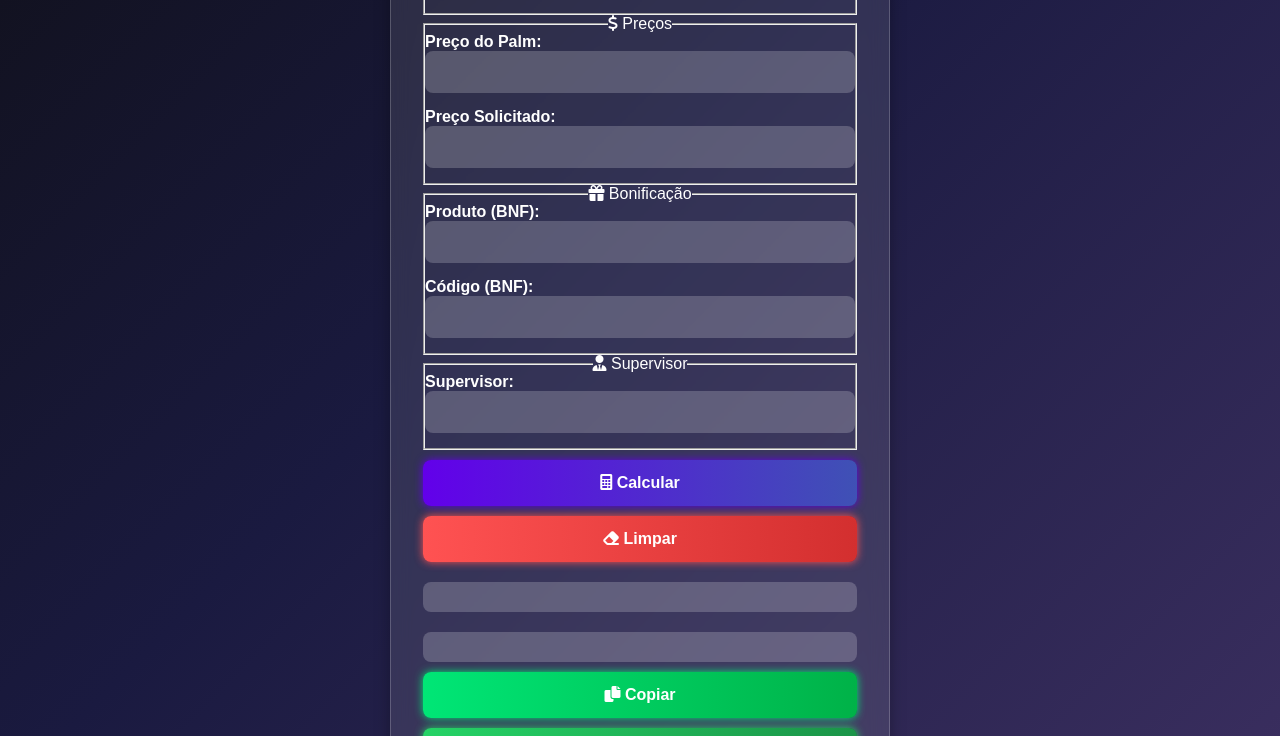
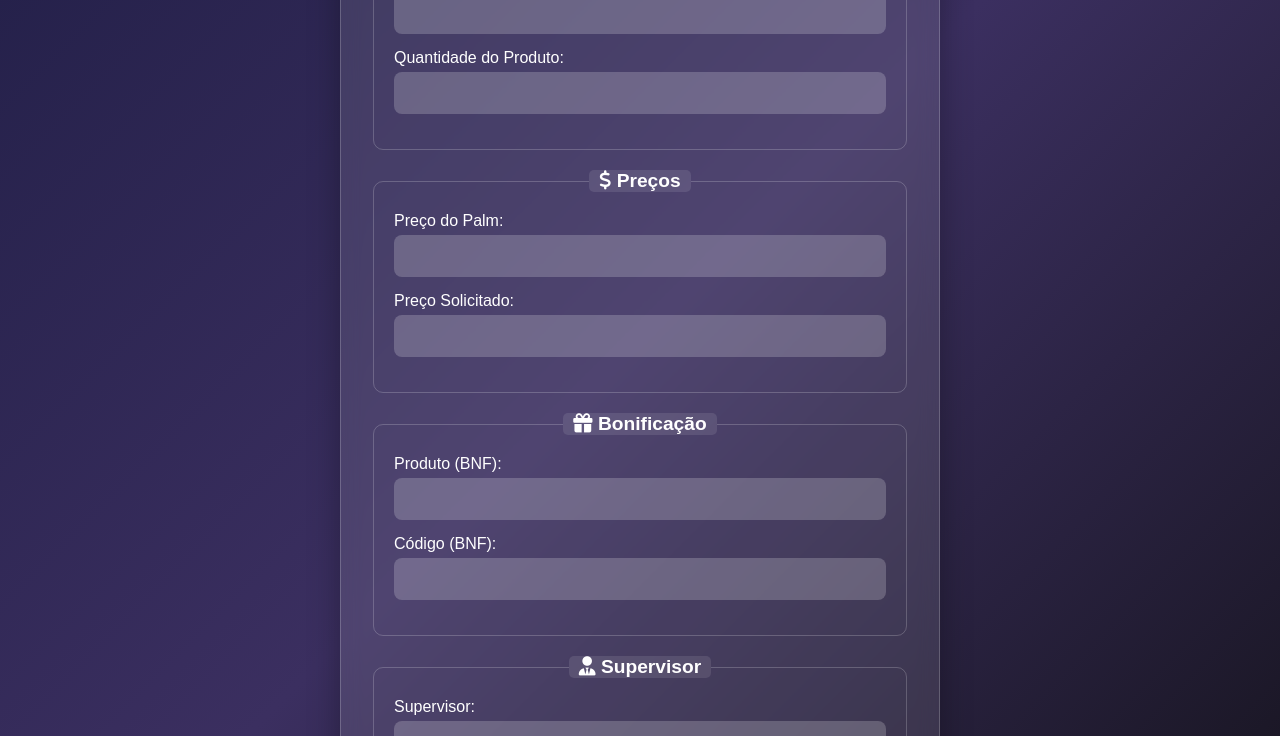
Before and after one commit to RobervalSantiago/meusite, a plain HTML site: page index.html in a window 1280 px wide. Shown: the part 510-1246 px from the top of the page. Drawn offline with Linux system fonts and the light colour scheme.

Commit message:
styles.css

```diff
--- a/styles.css
+++ b/styles.css
@@ -6,9 +6,9 @@
     font-family: 'Poppins', sans-serif;
 }
 
-/* Fundo com gradiente neon */
+/* Fundo com gradiente moderno */
 body {
-    background: linear-gradient(135deg, #0d0d0d, #1a1a40, #3b2f60);
+    background: linear-gradient(135deg, #1a1a40, #3b2f60, #0d0d0d);
     display: flex;
     justify-content: center;
     align-items: center;
@@ -21,9 +21,9 @@ body {
     background: rgba(255, 255, 255, 0.1);
     padding: 2rem;
     border-radius: 15px;
-    box-shadow: 0 8px 16px rgba(0, 0, 0, 0.3);
-    max-width: 500px;
-    width: 90%;
+    box-shadow: 0 8px 32px rgba(0, 0, 0, 0.3);
+    max-width: 600px;
+    width: 100%;
     text-align: center;
     backdrop-filter: blur(10px);
     border: 1px solid rgba(255, 255, 255, 0.2);
@@ -32,21 +32,44 @@ body {
 
 /* Título */
 h1 {
-    font-size: 1.8rem;
+    font-size: 2rem;
     color: #fff;
     margin-bottom: 1.5rem;
+    font-weight: 600;
+}
+
+h1 i {
+    margin-right: 10px;
 }
 
 /* Estilização do Formulário */
+fieldset {
+    border: 1px solid rgba(255, 255, 255, 0.2);
+    border-radius: 10px;
+    padding: 20px;
+    margin-bottom: 20px;
+}
+
+legend {
+    font-weight: bold;
+    color: #fff;
+    padding: 0 10px;
+    font-size: 1.2rem;
+    background: rgba(255, 255, 255, 0.1);
+    border-radius: 5px;
+}
+
 .form-group {
     text-align: left;
     margin-bottom: 15px;
 }
 
 label {
-    font-weight: bold;
+    font-weight: 500;
     color: #fff;
     font-size: 1rem;
+    margin-bottom: 5px;
+    display: block;
 }
 
 input {
@@ -64,6 +87,14 @@ input {
 input:focus {
     background: rgba(255, 255, 255, 0.3);
     box-shadow: 0 0 8px rgba(255, 255, 255, 0.5);
+}
+
+input:valid {
+    border-color: #00e676;
+}
+
+input:invalid {
+    border-color: #ff6b6b;
 }
 
 .error-message {
@@ -84,6 +115,11 @@ input:focus {
     cursor: pointer;
     transition: background 0.3s, transform 0.3s;
     margin-top: 10px;
+    color: #fff;
+}
+
+.btn i {
+    margin-right: 8px;
 }
 
 .btn:hover {
@@ -92,8 +128,7 @@ input:focus {
 
 .calcular {
     background: linear-gradient(90deg, #6200ea, #3f51b5);
-    color: white;
-    box-shadow: 0px 0px 8px #6200ea;
+    box-shadow: 0px 4px 6px rgba(98, 0, 234, 0.3);
 }
 
 .calcular:hover {
@@ -102,8 +137,7 @@ input:focus {
 
 .copiar {
     background: linear-gradient(90deg, #00e676, #00b248);
-    color: white;
-    box-shadow: 0px 0px 8px #00e676;
+    box-shadow: 0px 4px 6px rgba(0, 230, 118, 0.3);
 }
 
 .copiar:hover {
@@ -112,8 +146,7 @@ input:focus {
 
 .whatsapp {
     background: linear-gradient(90deg, #25d366, #1b9448);
-    color: white;
-    box-shadow: 0px 0px 8px #25d366;
+    box-shadow: 0px 4px 6px rgba(37, 211, 102, 0.3);
 }
 
 .whatsapp:hover {
@@ -122,8 +155,7 @@ input:focus {
 
 .bonificacao {
     background: linear-gradient(90deg, #ff9800, #f57c00);
-    color: white;
-    box-shadow: 0px 0px 8px #ff9800;
+    box-shadow: 0px 4px 6px rgba(255, 152, 0, 0.3);
 }
 
 .bonificacao:hover {
@@ -132,8 +164,7 @@ input:focus {
 
 .limpar {
     background: linear-gradient(90deg, #ff5252, #d32f2f);
-    color: white;
-    box-shadow: 0px 0px 8px #ff5252;
+    box-shadow: 0px 4px 6px rgba(255, 82, 82, 0.3);
 }
 
 .limpar:hover {
@@ -150,6 +181,7 @@ input:focus {
     font-family: monospace;
     text-align: left;
     font-size: 1rem;
+    color: #fff;
 }
 
 /* Spinner de carregamento */
@@ -182,7 +214,11 @@ input:focus {
     }
 
     h1 {
-        font-size: 1.5rem;
+        font-size: 1.8rem;
+    }
+
+    legend {
+        font-size: 1.1rem;
     }
 
     label {
@@ -211,7 +247,11 @@ input:focus {
     }
 
     h1 {
-        font-size: 1.3rem;
+        font-size: 1.5rem;
+    }
+
+    legend {
+        font-size: 1rem;
     }
 
     label {
```
